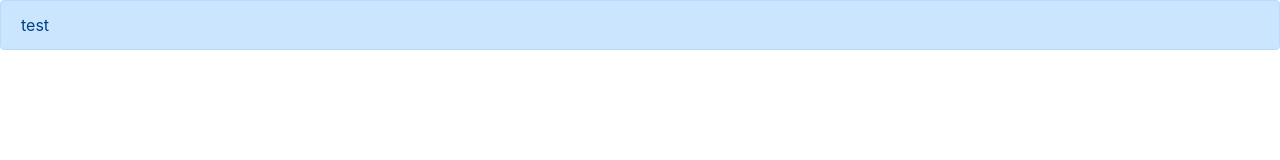
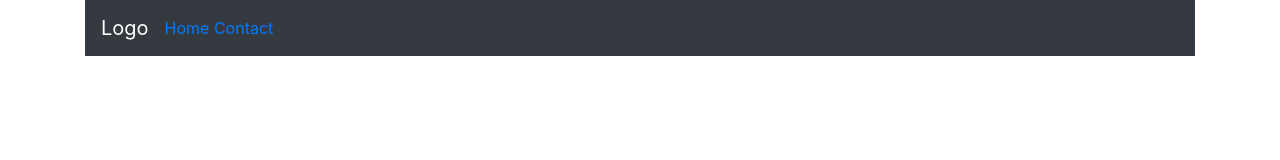
Before and after one commit to dallen1/Week-09-Bootstrap, a website: page index.html in a window 1280 px wide. Drawn offline with nearby package versions, Linux system fonts and the light colour scheme.

Commit message:
added nav

```diff
--- a/index.html
+++ b/index.html
@@ -9,10 +9,26 @@
     <script src="node_modules/jquery/dist/jquery.js"></script>
     <script src="node_modules/bootstrap/dist/js/bootstrap.bundle.js"></script>
 </head>
-<body>
-    <div class="alert alert-primary" role="alert">
-        test
-    </div>
+<body class ="container">
+
+    <nav class="navbar navbar-expand-sm navbar-dark bg-dark">
+        <a class="navbar-brand" href="/">Logo</a>
+        <button class="navbar-toggler" type="button" data-toggle="collapse" data-target="#navbarNavDropdown"
+        aria-controle="navbarNavDropdown" aria-expanded="false" aria-label="Toggle navigation">
+        <span class="navbar-toggler-icon"></span>
+        </button>
+        <div class="collapse navbar-collapse" id="navbarNavDropdown">
+            <ul class="navbar-nav">
+                <li class="nav-item active">
+                    <a href="/">Home&nbsp;</a>
+                </li>
+                <li class="nav-item">
+                    <a href="#">Contact&nbsp;</a>
+                </li>
+            </ul>
+        </div>
+    </nav>
+
 
 </body>
 </html>
```
